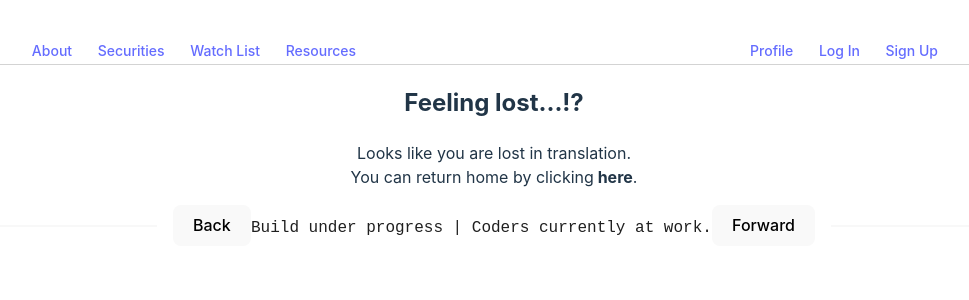
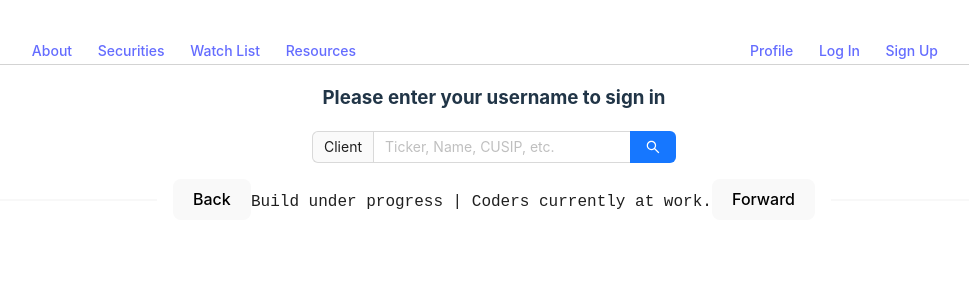
Before and after one commit to fredmelka/finCockpit, a React (Vite) app in the folder fincockpit/: page /login in a window 1280 px wide. Shown: the top 300 px of the page, without its empty margins (146-1115 px from the left). Built offline with nearby package versions, Linux system fonts and the light colour scheme.

Commit message:
login page added

```diff
--- a/fincockpit/src/app/App.jsx
+++ b/fincockpit/src/app/App.jsx
@@ -1,16 +1,17 @@
 
-import React from 'react';
-import About from '../routes/About.jsx';
-import ErrorPage from '../routes/Error.jsx';
-import Oopsies from '../routes/Oopsies.jsx';
-import Resources from '../routes/Resources.jsx';
-import Root from '../routes/Root.jsx';
-import Securities from '../routes/Securities.jsx';
-import Watchlist from '../routes/Watchlist.jsx';
-import Welcome from '../routes/Welcome.jsx';
-
+import React                  from 'react';
 import { Route } from 'react-router-dom';
 import { RouterProvider, createBrowserRouter, createRoutesFromElements } from 'react-router-dom';
+
+import About                  from '../routes/About.jsx';
+import ErrorPage              from '../routes/Error.jsx';
+import Login                  from '../routes/Login.jsx';
+import Oopsies                from '../routes/Oopsies.jsx';
+import Resources              from '../routes/Resources.jsx';
+import Root                   from '../routes/Root.jsx';
+import Securities             from '../routes/Securities.jsx';
+import Watchlist              from '../routes/Watchlist.jsx';
+import Welcome                from '../routes/Welcome.jsx';
 
 import './App.css';
 
@@ -27,6 +28,8 @@ const router = createBrowserRouter( createRoutesFromElements(
     <Route path='/watchlist' element={ <Watchlist /> } />
     <Route path='/resources' element={ <Resources /> } />
 
+    <Route path='/login' element={ <Login /> } />
+
     <Route path='*' element={ <Oopsies /> } />
   </Route>));
 
--- a/fincockpit/src/components/Header.jsx
+++ b/fincockpit/src/components/Header.jsx
@@ -21,7 +21,7 @@ return (
         <NavLink to='/profile'>Profile</NavLink>
         {/* <button onClick={()=>{}}>Log Out</button> */}
 
-        <NavLink to='/sign-in'>Log In</NavLink>
+        <NavLink to='/login'>Log In</NavLink>
         <NavLink to='/sign-up'>Sign Up</NavLink>
     </Col>
 
--- a/fincockpit/src/components/SymbolLookup.jsx
+++ b/fincockpit/src/components/SymbolLookup.jsx
@@ -26,7 +26,7 @@ async function lookupSymbol (value) {
         let response = await axios.get(`${urlEndpointAlphaVantage}&keywords=${value}&apikey=${apikeyAlphaVantage}`);
 
         // Data retrieved from the AlphaVantage request seat under the key 'bestMatches' (array of objects)
-        // Array of symbols is extracted here
+        // Array of symbols is collected here by grabbing the value of the key '1. symbol' of each object of the array
         let symbols = response.data.bestMatches.map(equity => equity['1. symbol']);
 
         updateMonitor(symbols);
--- /dev/null
+++ b/fincockpit/src/routes/Login.jsx
@@ -0,0 +1,32 @@
+
+import React, { useState } from "react";
+import { useNavigate } from 'react-router-dom';
+import { Input, Space } from "antd";
+import { getUser, createUser } from '../app/Crud'
+
+export default function Login () {
+
+let { Search } = Input;
+let [username, setUsername] = useState();
+let navigate = useNavigate();
+
+let updateName = (event) => {setUsername(event.target.value)};
+
+return (
+    <>
+    <h3>Please enter your username to sign in</h3>
+    <Space direction='vertical'>
+        <Search
+            addonBefore='Client'
+            allowClear
+            type='text'
+            value={username}
+            placeholder='Ticker, Name, CUSIP, etc.'
+            enterButton
+            onChange={updateName}
+            onSearch={() => {}}
+             />
+    </Space>
+
+    </>);
+};
```
